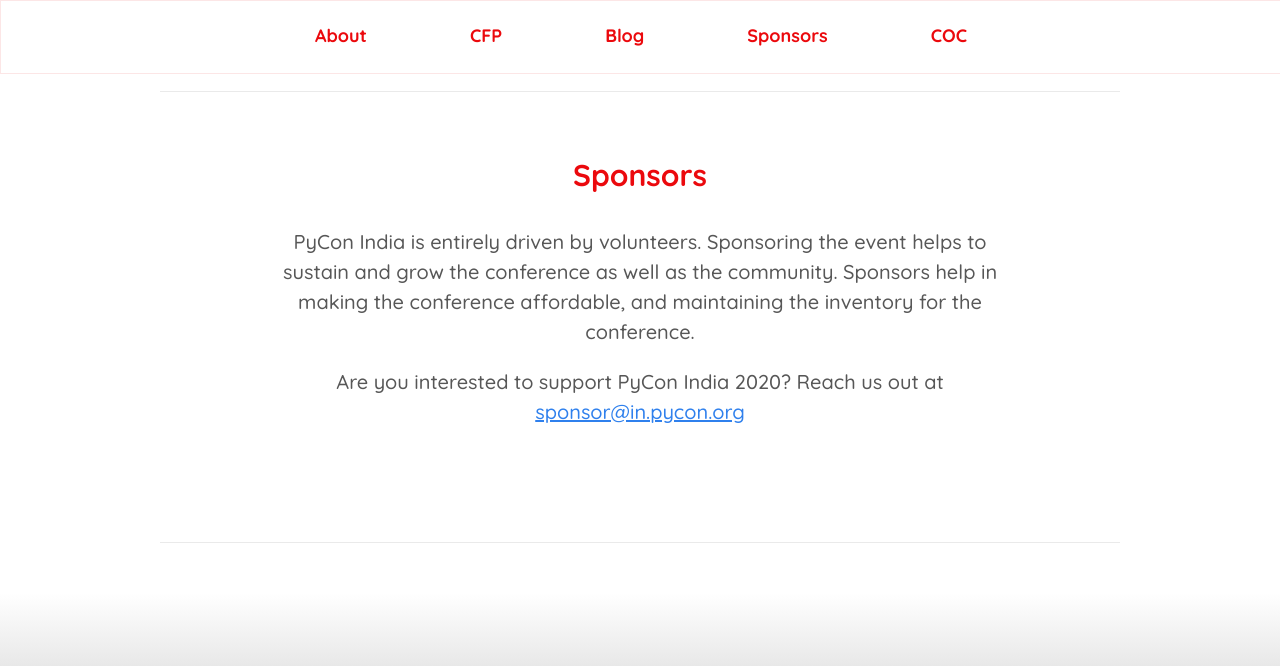
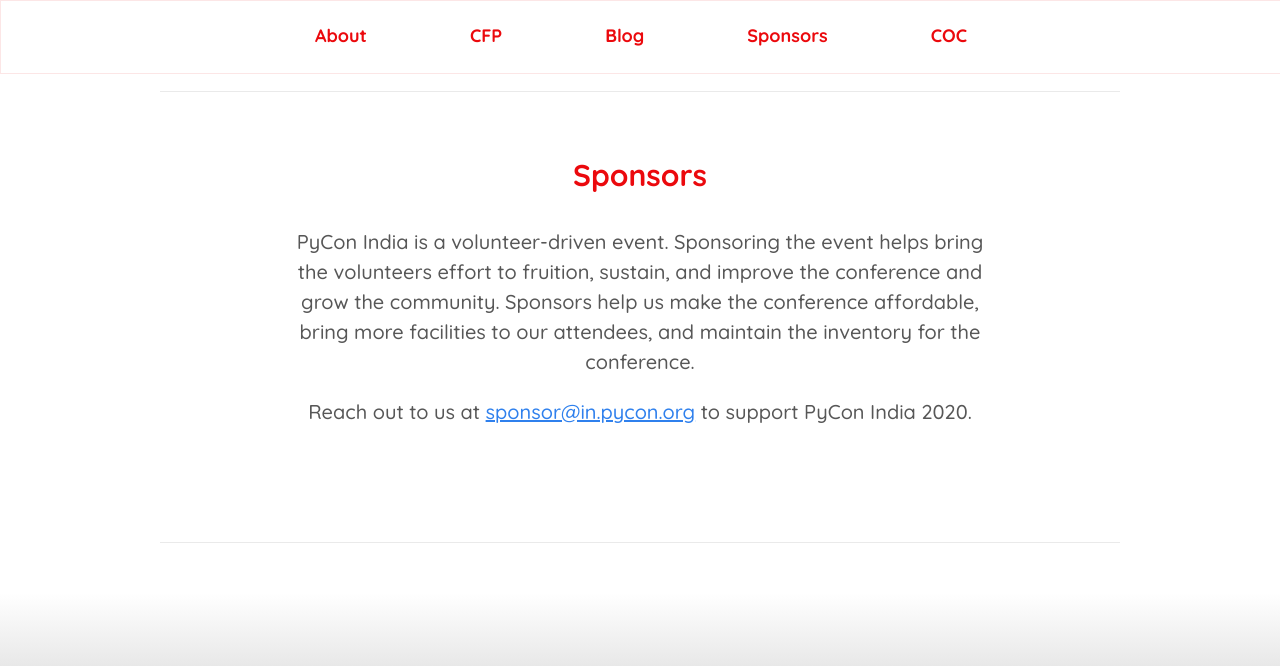
Before and after one commit to pythonindia/inpycon2020, a Jekyll site: the page built from index.md, in a window 1280 px wide and 900 px high, scrolled down 2326 px, cut to the strip 0-667 px from the top of the window. Built offline with Jekyll 4.4.1, drawn with Linux system fonts in a browser that asks for light colours.

Commit message:
Update the sponsorship section (#34)
* Modified Sponsorship text
* Updated CTA text for sponsorship

```diff
--- a/_includes/supporter.html
+++ b/_includes/supporter.html
@@ -2,15 +2,17 @@
   <div class="page-details">
     <div class="title">Sponsors</div>
     <div class="description">
-      PyCon India is entirely driven by volunteers.
-      Sponsoring the event helps to sustain and grow
-      the conference as well as the community.
-      Sponsors help in making the conference affordable,
-      and maintaining the inventory for the conference.
+      PyCon India is a volunteer-driven event.
+      Sponsoring the event helps bring the volunteers effort to fruition,
+      sustain, and improve the conference and grow the community.
+      Sponsors help us make the conference affordable,
+      bring more facilities to our attendees,
+      and maintain the inventory for the conference.
     </div>
     <p class="description">
-      Are you interested to support PyCon India 2020? Reach us out at
+      Reach out to us at
       <a href="mailto:sponsor@in.pycon.org">sponsor@in.pycon.org</a>
+      to support PyCon India 2020.
     </p>
   </div>
 </div>
```
